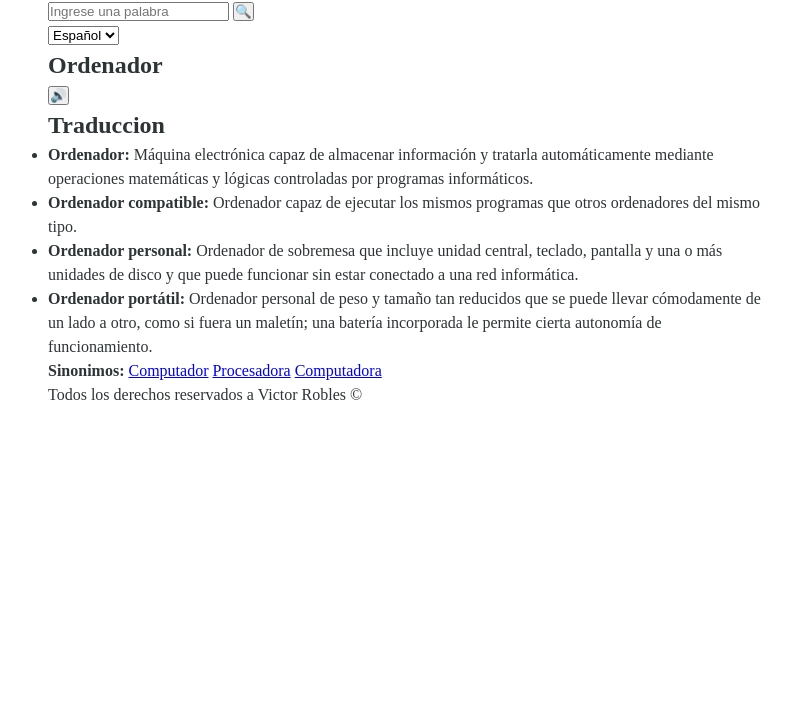
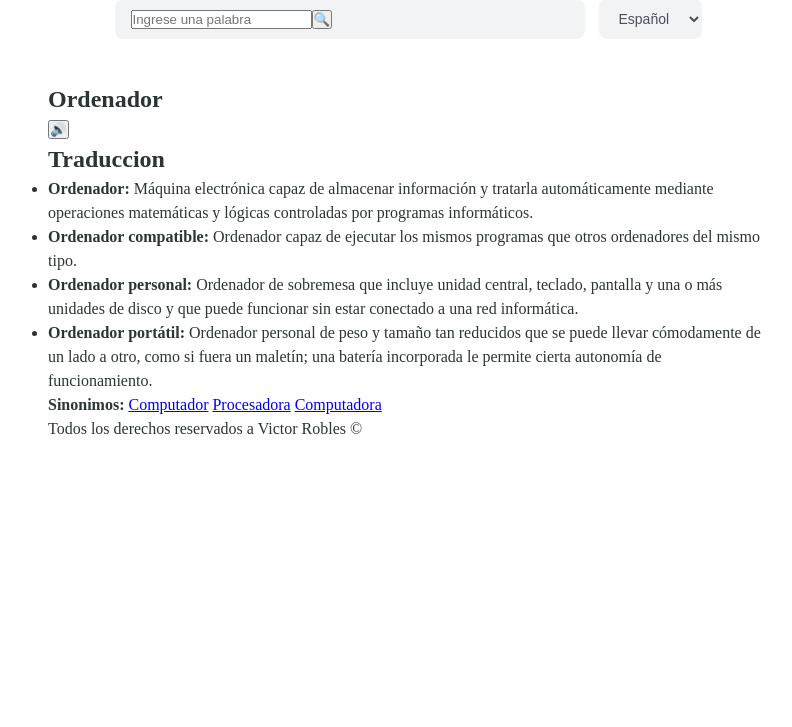
Before and after one commit to MateoDavid3/Taller2_Masaquiza_Saguano, a plain HTML site: page index.html in a window 1280 px wide. Shown: the part 73-800 px from the top of the page, without its empty margins (232-1024 px from the left). Drawn offline with Linux system fonts and the light colour scheme.

Commit message:
NavegacionBuscadorIdiomas

```diff
--- a/estilos.css
+++ b/estilos.css
@@ -19,3 +19,33 @@ body {
   padding-left: 20px;
   padding-right: 20px;
 }
+
+.navegacion {
+  display: flex;
+  align-items: center;
+  justify-content: center;
+  gap: 14px;
+  margin-bottom: 42px;
+}
+
+.buscador {
+  display: flex;
+  align-items: center;
+  background-color: #f1f3f5;
+  border-radius: 8px;
+  padding: 10px 16px;
+  flex: 1;
+  max-width: 470px;
+}
+
+.Idiomas {
+  background-color: #f1f3f5;
+  border: none;
+  border-radius: 8px;
+  padding: 11px 16px;
+  font-size: 14px;
+  font-weight: 500;
+  color: #495057;
+  cursor: pointer;
+  outline: none;
+}
```
